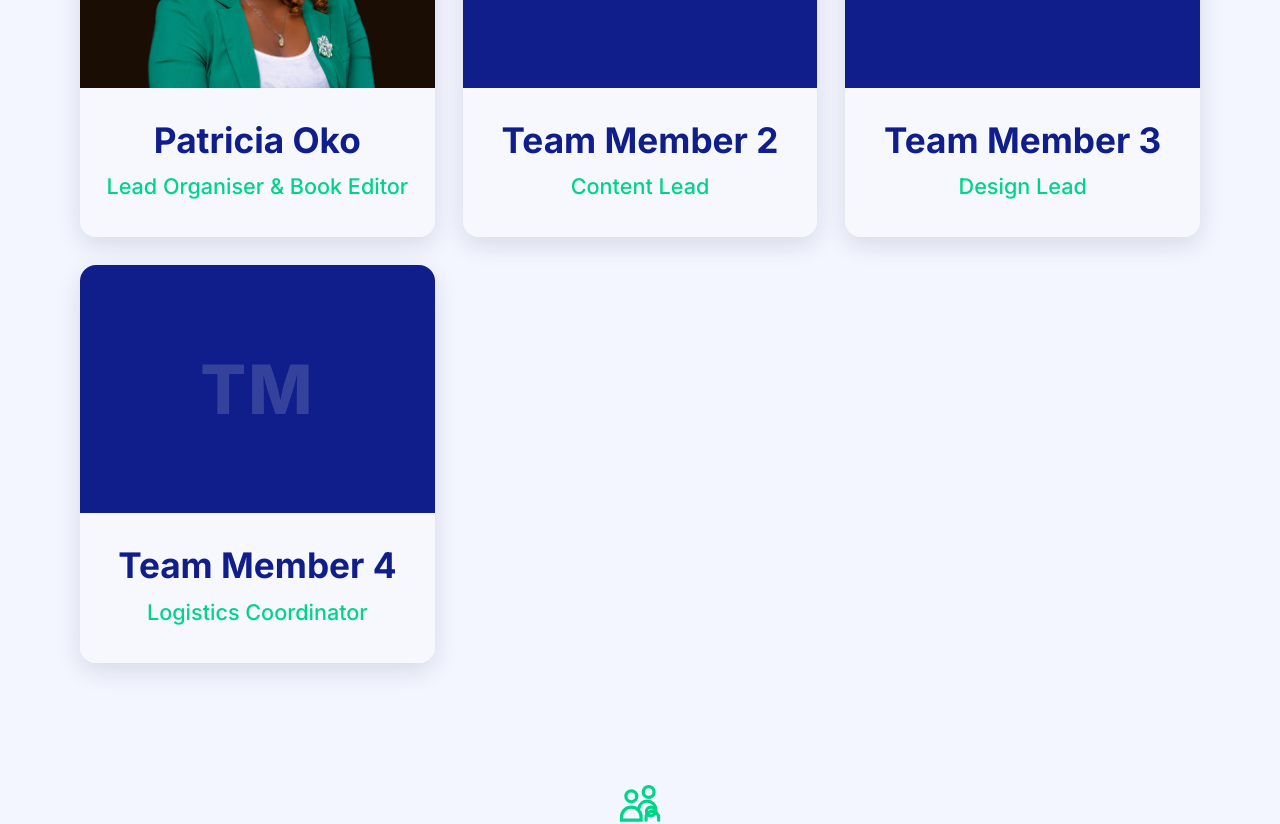
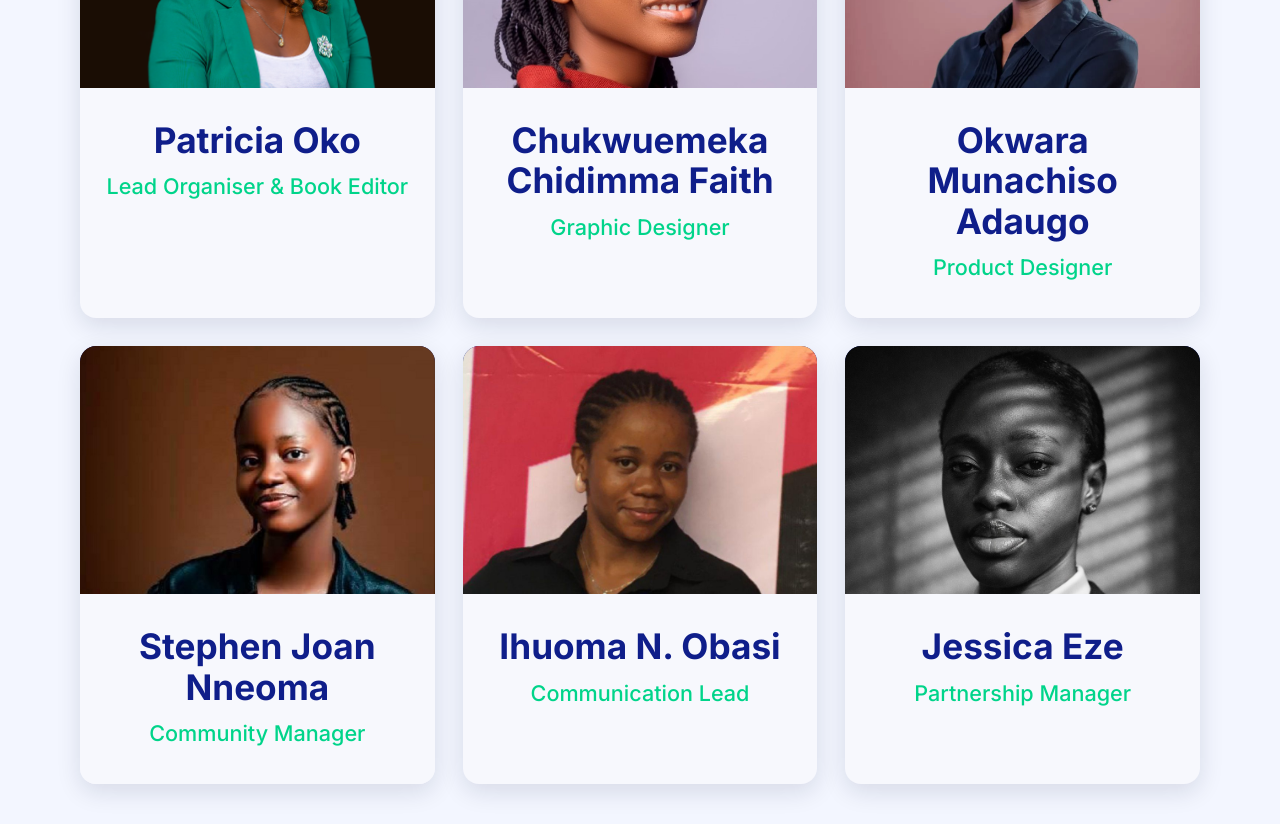
Before and after one commit to SamIfesi/Women-Techmakers, a React (Vite) app: page /Teams in a window 1280 px wide. Shown: the part 1120-1944 px from the top of the page. Built offline with nearby package versions, Linux system fonts and the light colour scheme; a web font is replaced by a local one.

Commit message:
Updates team profiles with real names and images
Replaces placeholder team member info with actual member names,
roles, and profile images to enhance authenticity and visual clarity
for users viewing team details.

```diff
--- a/src/components/Data/TeamData.js
+++ b/src/components/Data/TeamData.js
@@ -19,22 +19,33 @@ export const coreTeam = {
     },
     {
       initials: 'TM',
-      name: 'Team Member 2',
-      role: 'Content Lead',
-      image: null, // Placeholder for future image
-    },
-    {
-      initials: 'TM',
-      name: 'Team Member 3',
-      role: 'Design Lead',
-      image: null, // Placeholder for future image
+      name: 'Chukwuemeka Chidimma Faith',
+      role: 'Graphic Designer',
+      image: '/assets/img/teams/Chukwuemeka-Faith.jpg',
 
     },
     {
       initials: 'TM',
-      name: 'Team Member 4',
-      role: 'Logistics Coordinator',
-      image: null, // Placeholder for future image
+      name: 'Okwara Munachiso Adaugo',
+      role: 'Product Designer',
+      image: '/assets/img/teams/Okwara-Munachimso.jpeg',
+    },
+    {
+      initials: 'TM',
+      name: 'Stephen Joan Nneoma',
+      role: 'Community Manager',
+      image: '/assets/img/teams/Stephen-Joan.jpg',
+    },
+    {
+      initials: 'TM',
+      name: 'Ihuoma N. Obasi',
+      role: 'Communication Lead',
+      image: "/assets/img/teams/Ihuoma-Obasi.jpg",
+    },{
+      initials: 'TM',
+      name: 'Jessica Eze',
+      role: 'Partnership Manager',
+      image: '/assets/img/teams/Jessica-Eze.jpg',
     },
   ],
 };
```
